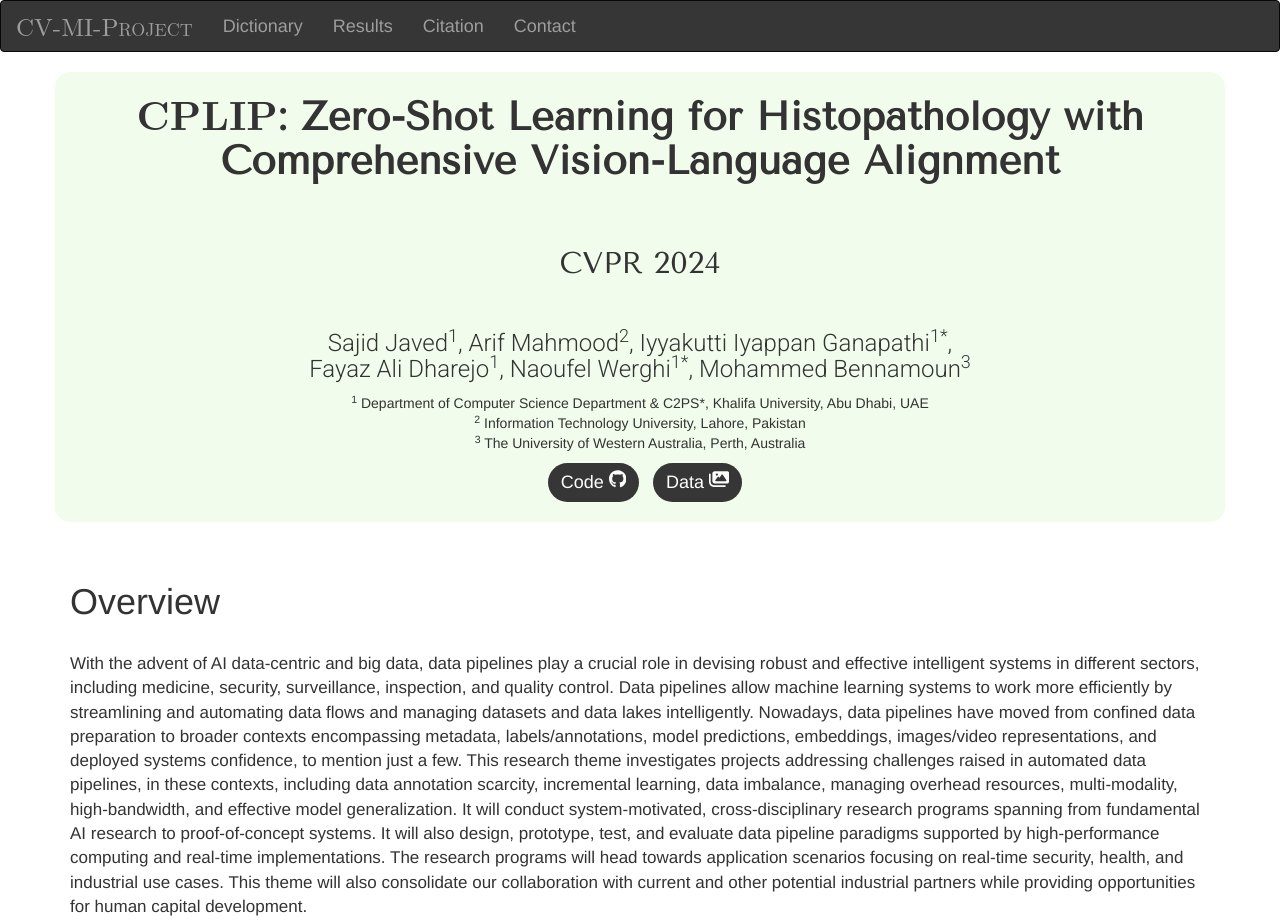
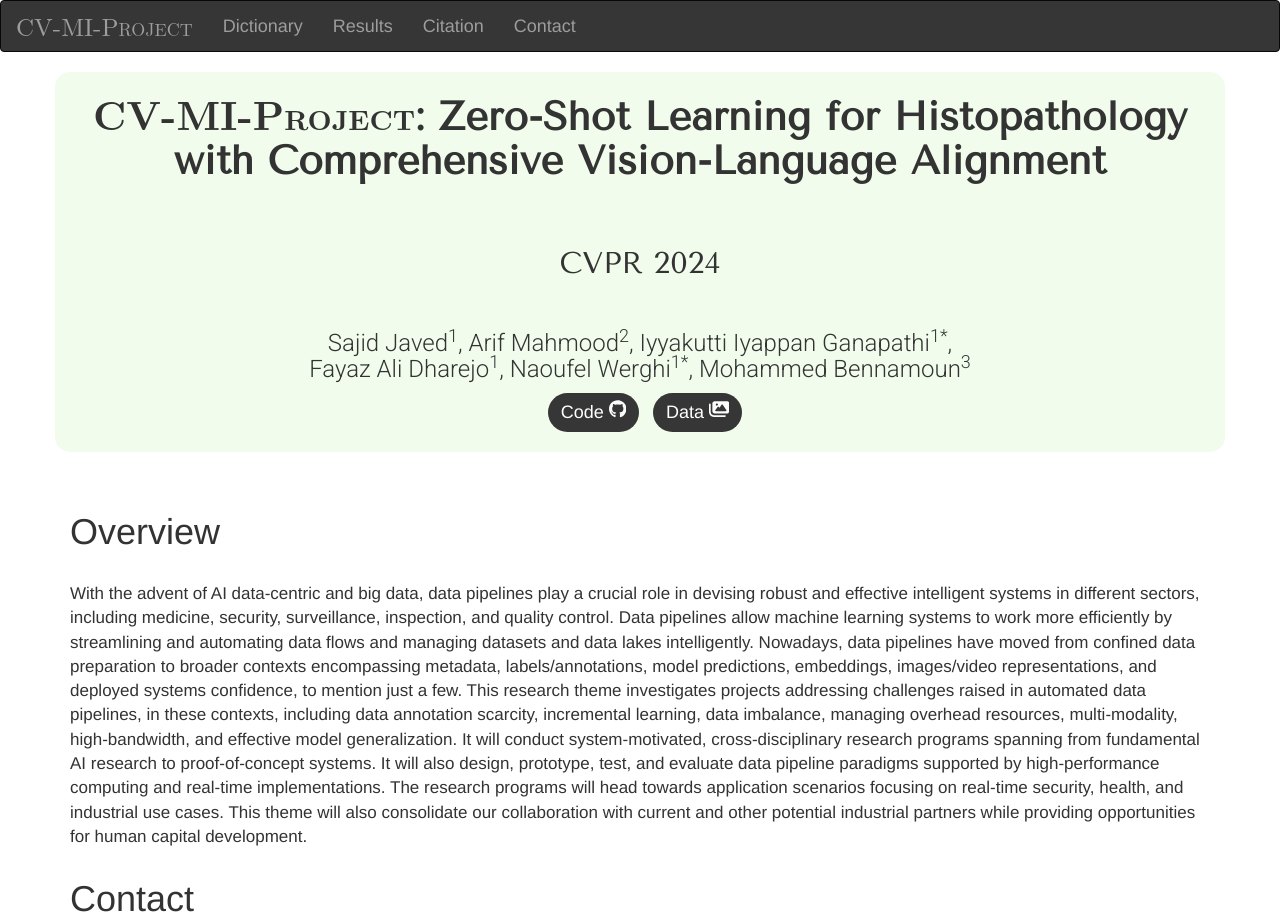
Before and after one commit to CV-MI/CV-MI-Project, a plain HTML site: page index.html in a window 1280 px wide. Shown: the top 922 px of the page. Drawn offline with nearby package versions, Linux system fonts and the light colour scheme.

Commit message:
Update index.html

```diff
--- a/index.html
+++ b/index.html
@@ -235,18 +235,13 @@
     </div>
   </nav>
   <div class="container div1" align="center">
-      <h1 class="divtext1 font1"><b><span class="quilt"><span class="quilt"><span class="quilt">CPLIP</span></span></span>: Zero-Shot Learning for Histopathology with Comprehensive Vision-Language Alignment <br><br> <span><h2>CVPR 2024</h2></span> </b></h1> <br>
+      <h1 class="divtext1 font1"><b><span class="quilt"><span class="quilt"><span class="quilt">CV-MI-Project</span></span></span>: Zero-Shot Learning for Histopathology with Comprehensive Vision-Language Alignment <br><br> <span><h2>CVPR 2024</h2></span> </b></h1> <br>
 
     <h3 class="font2">
     Sajid Javed<sup>1</sup>, Arif Mahmood<sup>2</sup>, Iyyakutti Iyappan Ganapathi<sup>1*</sup>, <br>
     Fayaz Ali Dharejo<sup>1</sup>, Naoufel Werghi<sup>1*</sup>, Mohammed Bennamoun<sup>3</sup>
 </h3>
 
-<p>
-    <sup>1</sup> Department of Computer Science Department & C2PS*, Khalifa University, Abu Dhabi, UAE<br>
-    <sup>2</sup> Information Technology University, Lahore, Pakistan<br>
-    <sup>3</sup> The University of Western Australia, Perth, Australia
-</p>
 
       <!-- <h4 class="font2"><img src="img/quilt1m.png" height="20px" alt="">- Equal Contribution</h5> <br> -->
       <!-- <a class="btn  navsize margin-left btndes" href="" role="button"> Paper  <svg xmlns="http://www.w3.org/2000/svg" height="1em" viewBox="0 0 384 512">! Font Awesome Free 6.4.0 by @fontawesome - https://fontawesome.com License - https://fontawesome.com/license (Commercial License) Copyright 2023 Fonticons, Inc.<path d="M0 64C0 28.7 28.7 0 64 0H224V128c0 17.7 14.3 32 32 32H384V448c0 35.3-28.7 64-64 64H64c-35.3 0-64-28.7-64-64V64zm384 64H256V0L384 128z"/></svg></a>  -->
```
